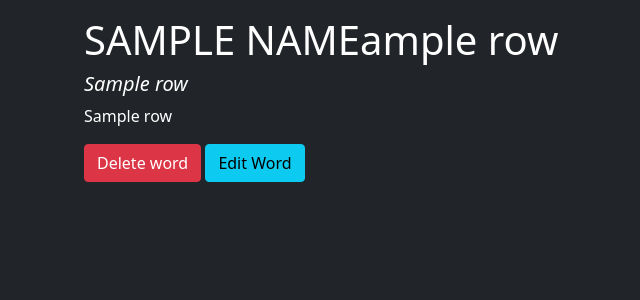
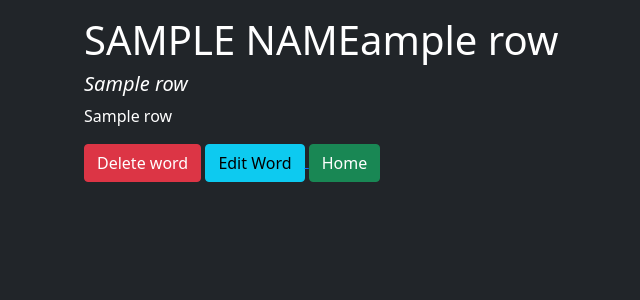
Before and after one commit to timthedev07/Flask-Dictionary, a Flask app: template templates/word.html in a window 1280 px wide. Shown: the top 300 px of the page, without its empty margins (2-642 px from the left). Run offline with Flask 2, Linux system fonts and the light colour scheme; the template is opened without the code that fills it: most values are stand-ins (such as "Sample title", 1, 10 or a date in 2020).

Commit message:
add link to home

```diff
--- a/templates/word.html
+++ b/templates/word.html
@@ -11,6 +11,9 @@
   <button data-wordId={{ row[0] }} id="del-word-button" class="btn btn-danger">Delete word</button>
   <a href="/edit/{{ row[1] }}">
     <button class="btn btn-info">Edit Word</button>
+  </a>
+  <a href="/">
+    <button class="btn btn-success">Home</button>
   </a>
 
   <script>
```
